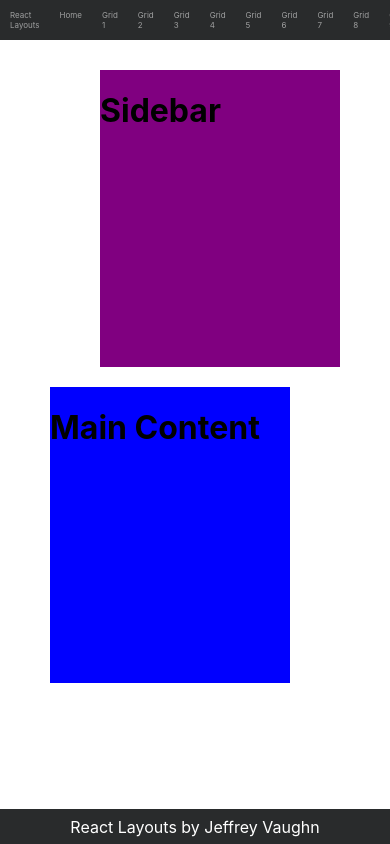
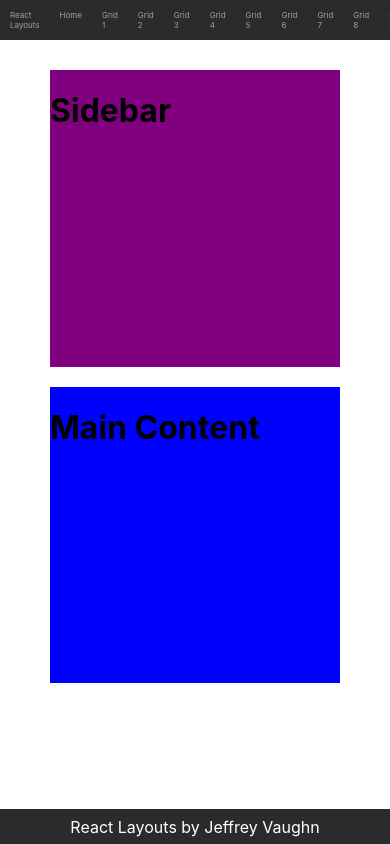
Before and after one commit to jvaughn1230/react-components-and-layouts, a React (Create React App) app: page /grid2 in a window 390 px wide. Shown: the top 844 px of the page. Built offline with nearby package versions, Linux system fonts and the light colour scheme; a web font is replaced by a local one.

Commit message:
touch ups for grid2

```diff
--- a/src/routes/Grid2/Grid2.css
+++ b/src/routes/Grid2/Grid2.css
@@ -19,3 +19,10 @@
     margin-right: 100px;
     flex-grow: 3;
 }
+
+@media (max-width: 800px) {
+    .col{
+      margin-left: 50px;
+      margin-right: 50px;
+    }
+  }
```
